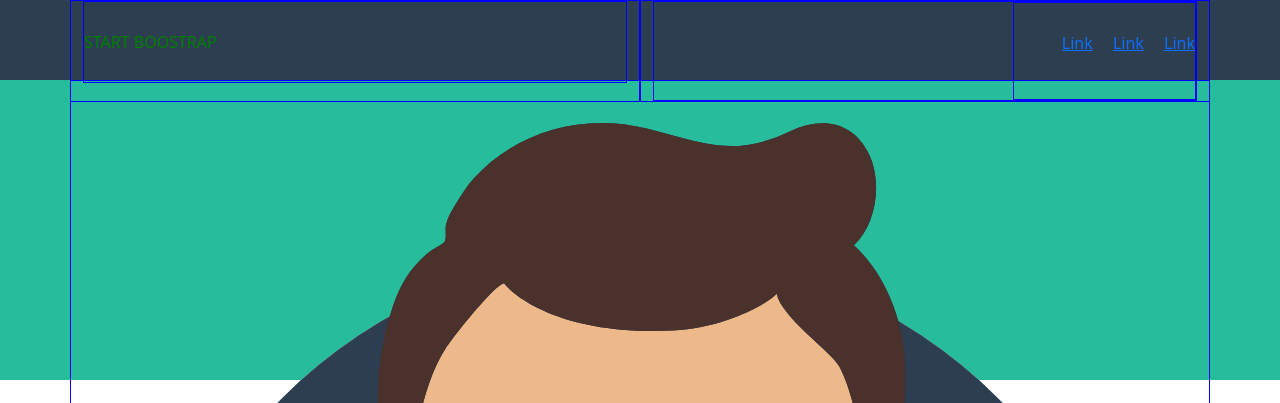
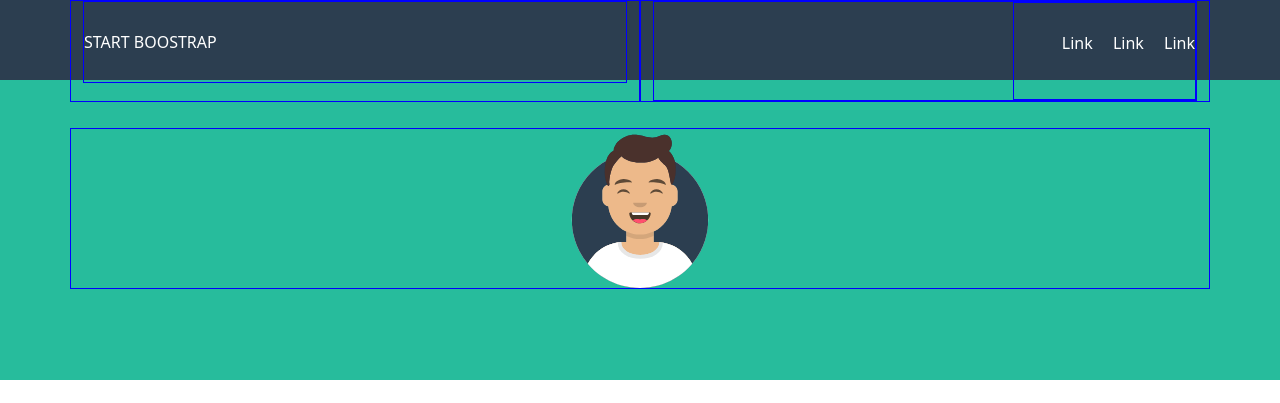
Before and after one commit to bodascaluca/html-css-bootstrap-freelancer, a plain HTML site: page index.html in a window 1280 px wide. Shown: the top 403 px of the page. Drawn offline with nearby package versions, Linux system fonts and the light colour scheme.

Commit message:
add morgin-top img.svg

```diff
--- a/css/style.css
+++ b/css/style.css
@@ -31,7 +31,7 @@ header{
     height:80px;
     line-height: 80px;
     background-color: #2c3e50;
-    color: green;
+    color: white;
 }
 
 /* MENU  */
@@ -46,6 +46,10 @@ header{
 .menu li{
     display: inline-block;
     margin-left: 1rem;
+}
+.menu li a{
+    color: inherit;
+    text-decoration: none;
 }
 
 @media (min-width: 768px) {
@@ -63,7 +67,19 @@ header{
      background-color: #27bc9c;
      width: 100%;
      height: 300px;
+     color: white;
  }
+
+ .jumbotron-img img {
+    width: 150px;
+ }
+
+ .jumbotron-img{
+     justify-content: center;
+     margin-top: 3rem;
+ }
+
+
 /* PORTFOGLIO  */
 .box img{
 
--- a/index.html
+++ b/index.html
@@ -56,7 +56,7 @@
     <section class="jumbotron">
         <div class="container">
             <div class="row">
-                <div class="col-12">
+                <div class="col-12 flex jumbotron-img">
                     <img src="bootstrap_freelancer/img/avatar.svg" alt="">
                 </div>
             </div>
```
